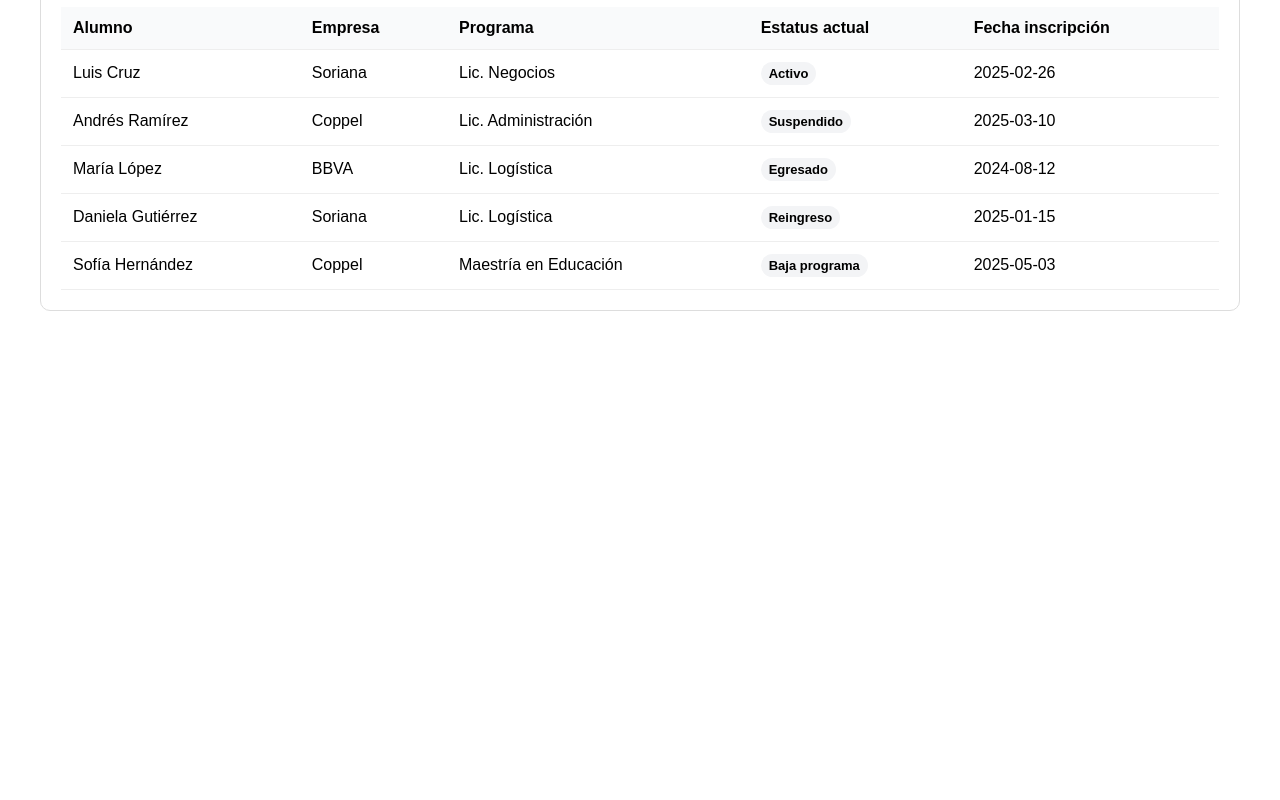
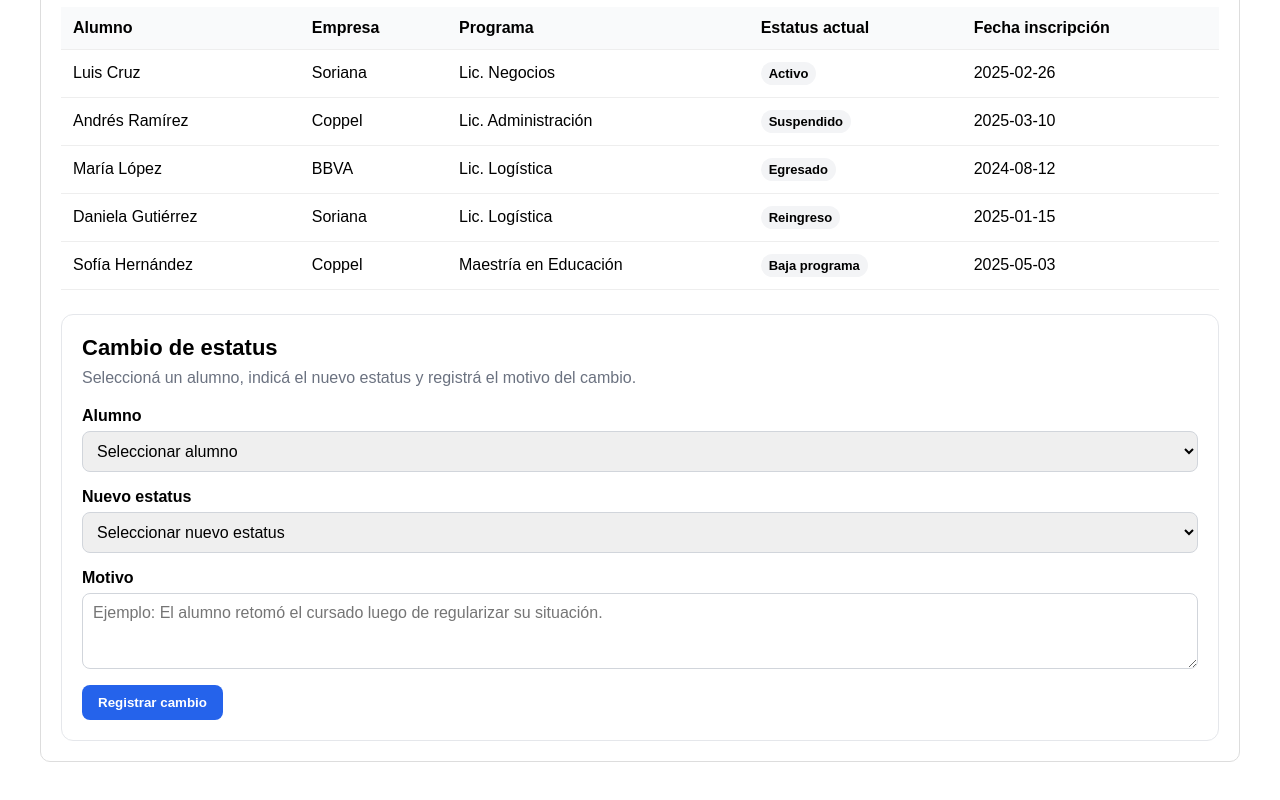
Before and after one commit to FerrariAgustinNicolas/prueba-fullstack-inscripciones, an Angular app in the folder frontend/academiaglobal-inscripciones/: page / in a window 1280 px wide. Shown: the part 825-1625 px from the top of the page. Before the commit the page ends 1192 px from the top, so only its background shows below. Built offline with nearby package versions, Linux system fonts and the light colour scheme.

Commit message:
angular: implement status change panel

```diff
--- a/frontend/academiaglobal-inscripciones/src/app/features/alumnos/alumnos-listado/alumnos-listado.html
+++ b/frontend/academiaglobal-inscripciones/src/app/features/alumnos/alumnos-listado/alumnos-listado.html
@@ -67,4 +67,5 @@
       </tbody>
     </table>
   </div>
+  <app-cambio-estatus></app-cambio-estatus>
 </section>
--- a/frontend/academiaglobal-inscripciones/src/app/features/alumnos/alumnos-module.ts
+++ b/frontend/academiaglobal-inscripciones/src/app/features/alumnos/alumnos-module.ts
@@ -1,12 +1,12 @@
 import { NgModule } from '@angular/core';
 import { CommonModule } from '@angular/common';
-import { FormsModule } from '@angular/forms';
+import { FormsModule, ReactiveFormsModule } from '@angular/forms';
 import { AlumnosListado } from './alumnos-listado/alumnos-listado';
 import { CambioEstatus } from './cambio-estatus/cambio-estatus';
 
 @NgModule({
   declarations: [AlumnosListado, CambioEstatus],
-  imports: [CommonModule, FormsModule],
+  imports: [CommonModule, FormsModule, ReactiveFormsModule],
   exports: [AlumnosListado, CambioEstatus],
 })
 export class AlumnosModule {}
--- a/frontend/academiaglobal-inscripciones/src/app/features/alumnos/cambio-estatus/cambio-estatus.css
+++ b/frontend/academiaglobal-inscripciones/src/app/features/alumnos/cambio-estatus/cambio-estatus.css
@@ -0,0 +1,85 @@
+.panel-cambio-estatus {
+  margin-top: 24px;
+  padding: 20px;
+  border: 1px solid #e5e7eb;
+  border-radius: 12px;
+  background-color: #ffffff;
+}
+
+.panel-cambio-estatus h2 {
+  margin: 0 0 8px;
+  font-size: 22px;
+}
+
+.descripcion {
+  margin: 0 0 20px;
+  color: #6b7280;
+}
+
+.form-cambio {
+  display: grid;
+  gap: 16px;
+}
+
+.campo {
+  display: grid;
+  gap: 6px;
+}
+
+.campo label {
+  font-weight: 600;
+}
+
+.campo select,
+.campo textarea {
+  padding: 10px;
+  border: 1px solid #d1d5db;
+  border-radius: 8px;
+  font: inherit;
+}
+
+.campo small {
+  color: #dc2626;
+}
+
+.estatus-actual {
+  padding: 12px;
+  border-radius: 8px;
+  background-color: #f3f4f6;
+}
+
+.estatus-actual span {
+  margin-right: 8px;
+  color: #4b5563;
+}
+
+.acciones {
+  display: flex;
+  justify-content: flex-start;
+}
+
+.acciones button {
+  padding: 10px 16px;
+  border: none;
+  border-radius: 8px;
+  background-color: #2563eb;
+  color: #ffffff;
+  font-weight: 600;
+  cursor: pointer;
+}
+
+.acciones button:hover {
+  background-color: #1d4ed8;
+}
+
+.mensaje-exito {
+  margin: 0;
+  color: #15803d;
+  font-weight: 600;
+}
+
+.mensaje-error {
+  margin: 0;
+  color: #dc2626;
+  font-weight: 600;
+}
--- a/frontend/academiaglobal-inscripciones/src/app/features/alumnos/cambio-estatus/cambio-estatus.html
+++ b/frontend/academiaglobal-inscripciones/src/app/features/alumnos/cambio-estatus/cambio-estatus.html
@@ -1 +1,88 @@
-<p>cambio-estatus works!</p>
+<section class="panel-cambio-estatus">
+  <h2>Cambio de estatus</h2>
+
+  <p class="descripcion">
+    Seleccioná un alumno, indicá el nuevo estatus y registrá el motivo del cambio.
+  </p>
+
+  <form [formGroup]="form" (ngSubmit)="registrarCambio()" class="form-cambio">
+    <div class="campo">
+      <label for="alumnoId">Alumno</label>
+
+      <select
+        id="alumnoId"
+        formControlName="alumnoId"
+        (change)="onSeleccionarAlumno()"
+      >
+        <option [ngValue]="null">Seleccionar alumno</option>
+
+        <option
+          *ngFor="let alumno of alumnos$ | async"
+          [ngValue]="alumno.id"
+        >
+          {{ alumno.nombre }} - {{ alumno.empresa }}
+        </option>
+      </select>
+
+      <small *ngIf="campoInvalido('alumnoId')">
+        Seleccioná un alumno.
+      </small>
+    </div>
+
+    <div class="estatus-actual" *ngIf="alumnoSeleccionado">
+      <span>Estatus actual:</span>
+      <strong>
+        {{ obtenerEtiquetaEstatus(alumnoSeleccionado.estatusActual) }}
+      </strong>
+    </div>
+
+    <div class="campo">
+      <label for="nuevoEstatus">Nuevo estatus</label>
+
+      <select id="nuevoEstatus" formControlName="nuevoEstatus">
+        <option value="">Seleccionar nuevo estatus</option>
+
+        <option
+          *ngFor="let estatus of estatusOpciones"
+          [ngValue]="estatus"
+          [disabled]="estatus === alumnoSeleccionado?.estatusActual"
+        >
+          {{ obtenerEtiquetaEstatus(estatus) }}
+        </option>
+      </select>
+
+      <small *ngIf="campoInvalido('nuevoEstatus')">
+        Seleccioná un nuevo estatus.
+      </small>
+    </div>
+
+    <div class="campo">
+      <label for="motivo">Motivo</label>
+
+      <textarea
+        id="motivo"
+        rows="3"
+        formControlName="motivo"
+        placeholder="Ejemplo: El alumno retomó el cursado luego de regularizar su situación."
+      ></textarea>
+
+      <small *ngIf="campoInvalido('motivo')">
+        El motivo es obligatorio y debe tener al menos 5 caracteres.
+      </small>
+    </div>
+
+    <div class="acciones">
+      <button type="submit">
+        Registrar cambio
+      </button>
+    </div>
+
+    <p class="mensaje-exito" *ngIf="mensajeExito">
+      {{ mensajeExito }}
+    </p>
+
+    <p class="mensaje-error" *ngIf="mensajeError">
+      {{ mensajeError }}
+    </p>
+  </form>
+</section>
--- a/frontend/academiaglobal-inscripciones/src/app/features/alumnos/cambio-estatus/cambio-estatus.ts
+++ b/frontend/academiaglobal-inscripciones/src/app/features/alumnos/cambio-estatus/cambio-estatus.ts
@@ -1,4 +1,9 @@
 import { Component } from '@angular/core';
+import { FormBuilder, FormGroup, Validators } from '@angular/forms';
+import { Observable } from 'rxjs';
+
+import { Alumno, EstatusAlumno } from '../../../models';
+import { AlumnoService } from '../../../services/alumno.service';
 
 @Component({
   selector: 'app-cambio-estatus',
@@ -6,4 +11,113 @@ import { Component } from '@angular/core';
   templateUrl: './cambio-estatus.html',
   styleUrl: './cambio-estatus.css',
 })
-export class CambioEstatus {}
+export class CambioEstatus {
+  alumnos$: Observable<Alumno[]>;
+  form: FormGroup;
+
+  alumnoSeleccionado?: Alumno;
+  mensajeExito = '';
+  mensajeError = '';
+
+  estatusOpciones: EstatusAlumno[] = [
+    'activo',
+    'baja_empresa',
+    'baja_programa',
+    'inscrito',
+    'suspendido',
+    'reingreso',
+    'egresado',
+  ];
+
+  constructor(
+    private fb: FormBuilder,
+    private alumnoService: AlumnoService
+  ) {
+    this.alumnos$ = this.alumnoService.alumnos$;
+
+    this.form = this.fb.group({
+      alumnoId: [null as number | null, Validators.required],
+      nuevoEstatus: ['' as EstatusAlumno | '', Validators.required],
+      motivo: ['', [Validators.required, Validators.minLength(5)]],
+    });
+  }
+
+  onSeleccionarAlumno(): void {
+    const alumnoId = this.form.value.alumnoId;
+
+    this.mensajeExito = '';
+    this.mensajeError = '';
+
+    if (!alumnoId) {
+      this.alumnoSeleccionado = undefined;
+      return;
+    }
+
+    this.alumnoSeleccionado = this.alumnoService.obtenerAlumnoPorId(alumnoId);
+
+    this.form.patchValue({
+      nuevoEstatus: '',
+    });
+  }
+
+  registrarCambio(): void {
+    this.mensajeExito = '';
+    this.mensajeError = '';
+
+    if (this.form.invalid) {
+      this.form.markAllAsTouched();
+      return;
+    }
+
+    const alumnoId = this.form.value.alumnoId;
+    const nuevoEstatus = this.form.value.nuevoEstatus;
+    const motivo = this.form.value.motivo ?? '';
+
+    if (!alumnoId || !nuevoEstatus) {
+      return;
+    }
+
+    const resultado = this.alumnoService.cambiarEstatus(
+      alumnoId,
+      nuevoEstatus as EstatusAlumno,
+      motivo
+    );
+
+    if (!resultado.ok) {
+      this.mensajeError = resultado.mensaje;
+      return;
+    }
+
+    this.mensajeExito = resultado.mensaje;
+
+    this.form.reset({
+      alumnoId,
+      nuevoEstatus: '',
+      motivo: '',
+    });
+
+    this.alumnoSeleccionado = this.alumnoService.obtenerAlumnoPorId(alumnoId);
+
+    this.form.markAsPristine();
+    this.form.markAsUntouched();
+  }
+
+  obtenerEtiquetaEstatus(estatus: EstatusAlumno): string {
+    const etiquetas: Record<EstatusAlumno, string> = {
+      activo: 'Activo',
+      baja_empresa: 'Baja de empresa',
+      baja_programa: 'Baja del programa',
+      inscrito: 'Inscrito',
+      suspendido: 'Suspendido',
+      reingreso: 'Reingreso',
+      egresado: 'Egresado',
+    };
+
+    return etiquetas[estatus];
+  }
+
+  campoInvalido(nombreCampo: 'alumnoId' | 'nuevoEstatus' | 'motivo'): boolean {
+    const campo = this.form.get(nombreCampo);
+    return !!campo && campo.invalid && (campo.dirty || campo.touched);
+  }
+}
```
